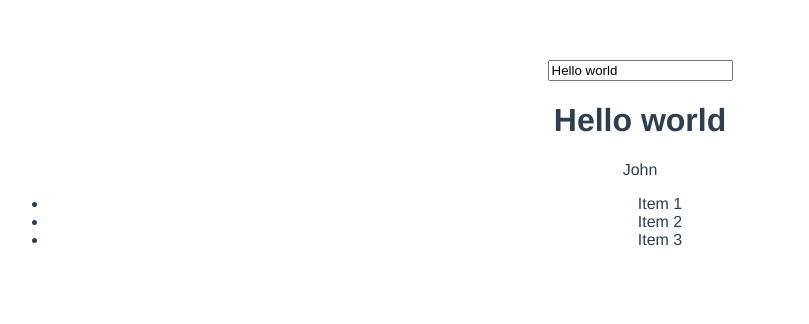
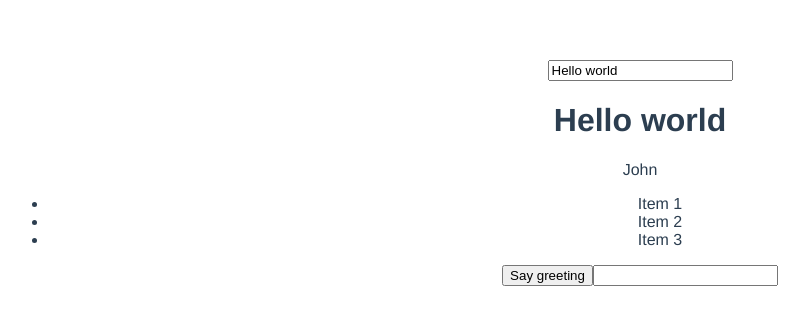
Before and after one commit to n1207n/VueIn60Minutes, a Vue app: page / in a window 1280 px wide. Shown: the top 324 px of the page, without its empty margins (0-809 px from the left). Built offline with nearby package versions, Linux system fonts and the light colour scheme.

Commit message:
feat: Added some simple event handlings
+ arguments

+ methods

+ onclick

+ onkeyup

```diff
--- a/src/components/Test.vue
+++ b/src/components/Test.vue
@@ -10,6 +10,9 @@
     <ul>
       <li v-for="item in items">{{item.title}}</li>
     </ul>
+
+    <button v-on:click="greet('Hello world')">Say greeting</button>
+    <input type="text" v-on:keyup="pressKey" v-on:keyup.enter="enterHit"/>
   </div>
 </template>
 
@@ -31,6 +34,17 @@
       ],
     };
   },
+  methods: {
+    greet: (greeting) => {
+      console.log(greeting);
+    },
+    pressKey: (e) => {
+      console.log(e.target.value);
+    },
+    enterHit: () => {
+      console.log('You hit enter');
+    },
+  },
 };
 </script>
 
```
